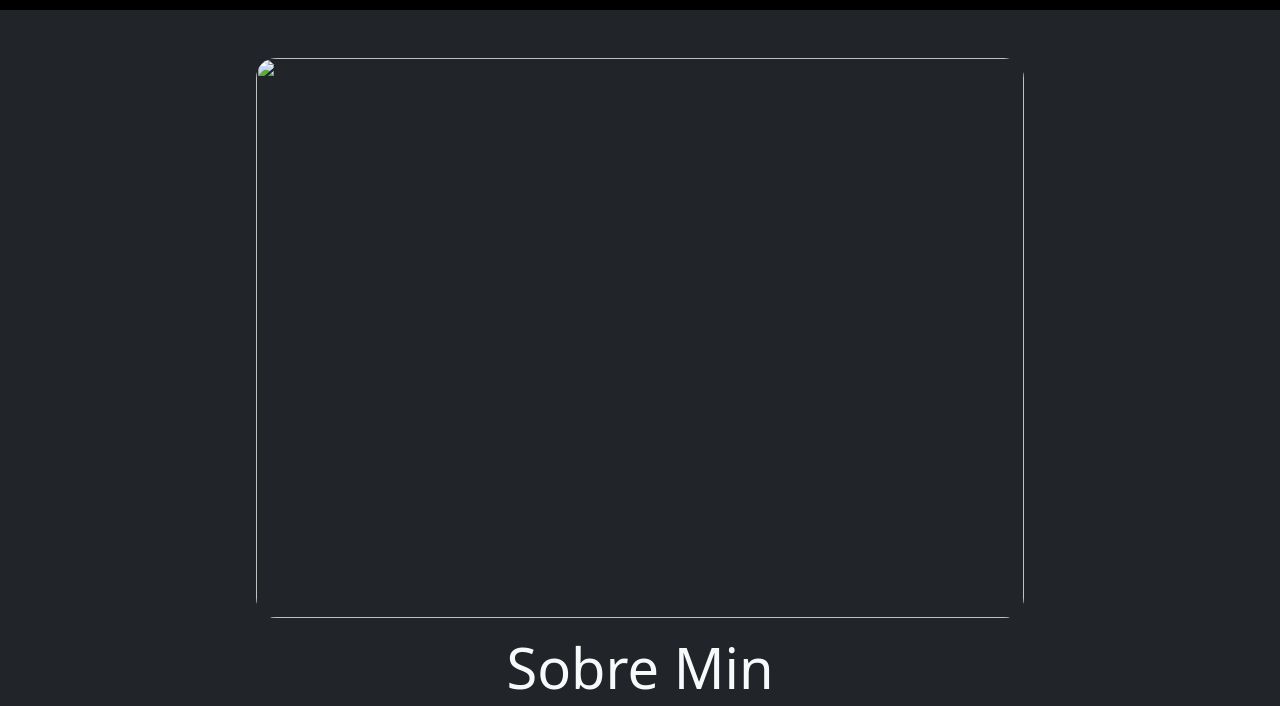
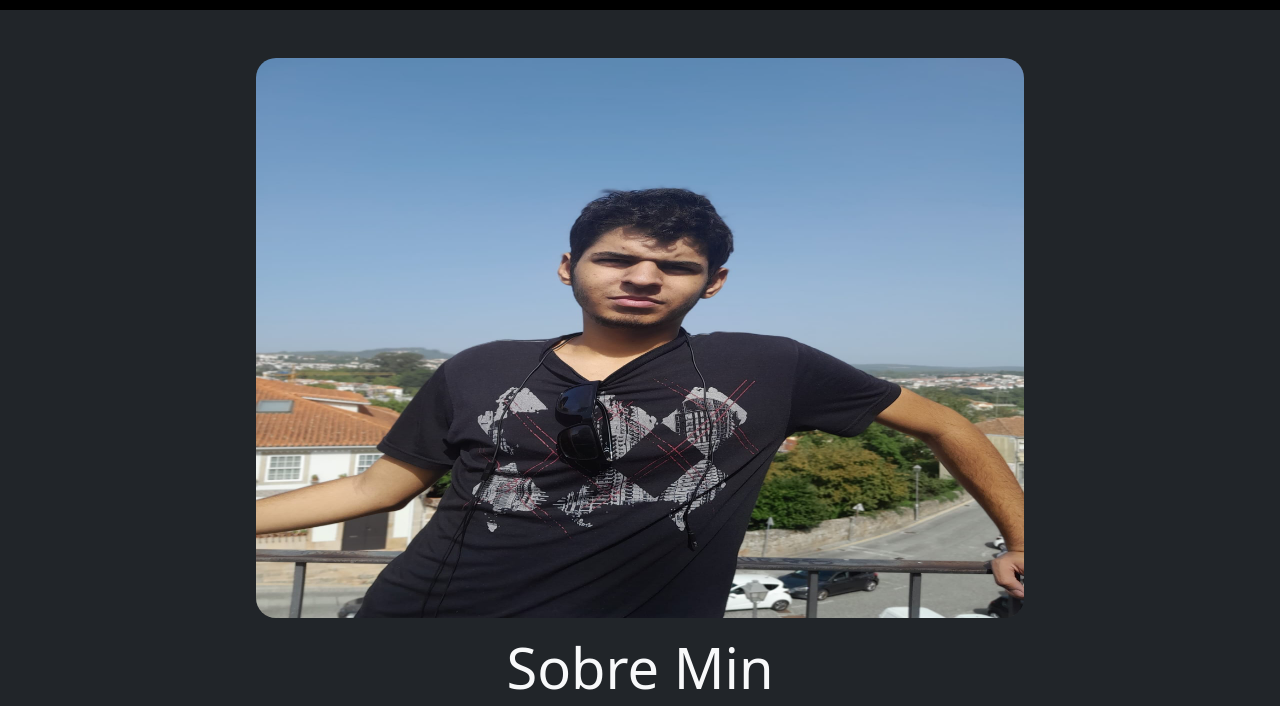
Before and after one commit to willian2802/Portifolio, a plain HTML site: page index.html in a window 1280 px wide. Shown: the part 72-778 px from the top of the page. Drawn offline with nearby package versions, Linux system fonts and the light colour scheme; the site is published under a folder, as on GitHub Pages, so addresses that start at the root find nothing.

Commit message:
Update index.html

```diff
--- a/index.html
+++ b/index.html
@@ -57,7 +57,7 @@
     <section class="bg-dark text-light p-5 text-center">
         <div class="container">
             <div class="sobre-min">
-                <img src="/adds/nova-img-Willian.jpg" alt="">
+                <img src="adds/nova-img-Willian.jpg" alt="">
                 <div id="sobre-min" class="text-sb p-3"><h2>Sobre Min</h2>
                     <p>Meu nome e Willian Souza Nascimento e tenho 20 anos, estou cursando software engineer na IU (international university of applied sciences) online, meu interesse por programação começou como um hobby com o jogo gladiabots que você programa os robôs para lutar por você, com esse jogo eu entrei no mundo da programação, comecei a ver vídeos e criar coisas simples com o tempo eu decidi fazer isso minha carreira, gosto de programação por causa do seu desafio, e como ela nunca e a mesma, tem sempre uma coisa nova pra fazer e aprender esse desafio constante e sempre mudando e o que me fez escolher a programação como carreira.</p>
                     <p>Aprendi Html,CSS, NodeJs, javascript e Bootstrap tenho conhecimento para fazer sites responsivos, estou atualmente fazendo projetos maiores como um site de compras,um site para marcar um horario pra um restaurante e entre outras ideias.</p>
```
